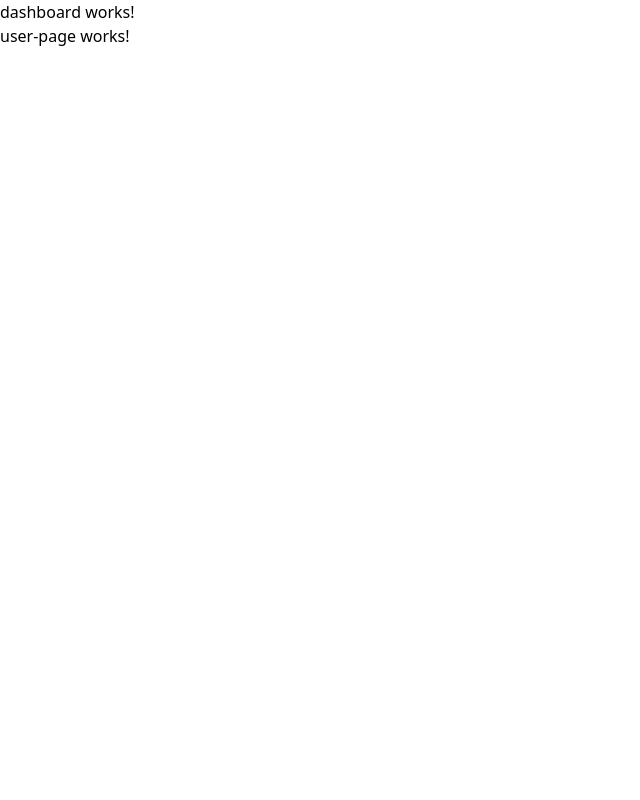
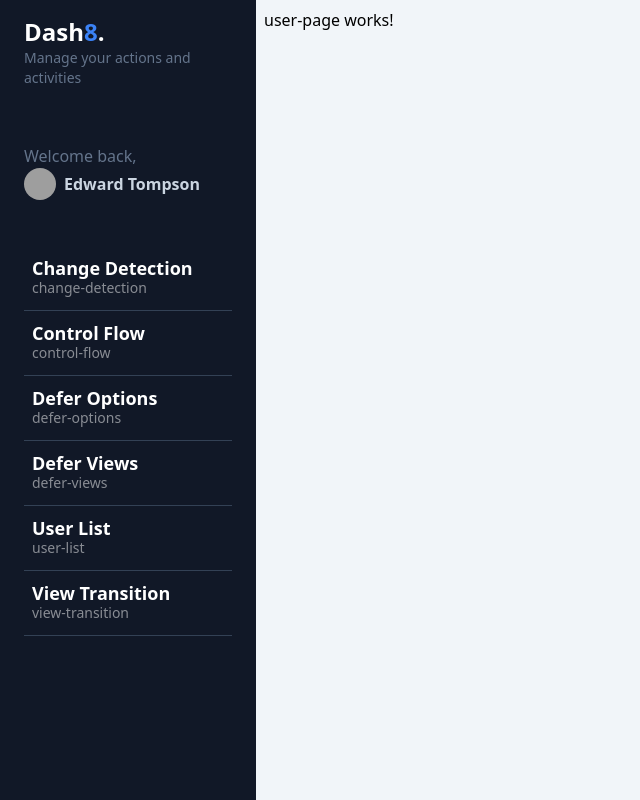
Before and after one commit to abelborit/angular-v17-dashboard-app, an Angular app: page /dashboard/user/1 in a window 1280 px wide. Shown: the whole page, without its empty margins (0-640 px from the left). Built offline with nearby package versions, Linux system fonts and the light colour scheme; grey boxes are pictures that could not be loaded.

Commit message:
[FEAT] dashboard.component & side-menu.component & new sintaxis @for(){}

```diff
--- a/src/app/dashboard/dashboard.component.html
+++ b/src/app/dashboard/dashboard.component.html
@@ -1,3 +1,11 @@
-<p>dashboard works!</p>
+<div
+  class="flex bg-slate-100 overflow-y-scroll w-screen h-screen antialiased text-black selection:bg-blue-600 selection:text-white"
+>
+  <div class="flex relative w-screen">
+    <app-side-menu />
 
-<router-outlet />
+    <div class="text-black px-2 mt-2 w-full">
+      <router-outlet />
+    </div>
+  </div>
+</div>
--- a/src/app/dashboard/dashboard.component.ts
+++ b/src/app/dashboard/dashboard.component.ts
@@ -1,9 +1,10 @@
 import { Component } from '@angular/core';
 import { RouterOutlet } from '@angular/router';
+import { SideMenuComponent } from '../shared/side-menu/side-menu.component';
 
 @Component({
   standalone: true,
-  imports: [RouterOutlet],
+  imports: [RouterOutlet, SideMenuComponent],
   templateUrl: './dashboard.component.html',
   styleUrl: './dashboard.component.css',
 })
--- a/src/app/shared/side-menu/side-menu.component.html
+++ b/src/app/shared/side-menu/side-menu.component.html
@@ -1 +1,59 @@
-<p>side-menu works!</p>
+<!-- https://tailwindcomponents.com/component/dashboard-navigation -->
+
+<div
+  id="menu"
+  class="bg-gray-900 min-h-screen z-10 text-slate-300 w-64 left-0 h-screen overflow-y-auto"
+>
+  <div id="logo" class="my-4 px-6">
+    <h1 class="text-lg md:text-2xl font-bold text-white">
+      Dash<span class="text-blue-500">8</span>.
+    </h1>
+    <p class="text-slate-500 text-sm">Manage your actions and activities</p>
+  </div>
+  <div id="profile" class="px-6 py-10">
+    <p class="text-slate-500">Welcome back,</p>
+    <a href="#" class="inline-flex space-x-2 items-center">
+      <span>
+        <img
+          class="rounded-full w-8 h-8"
+          src="https://images.unsplash.com/photo-1542909168-82c3e7fdca5c?ixlib=rb-4.0.3&ixid=MnwxMjA3fDB8MHxwaG90by1wYWdlfHx8fGVufDB8fHx8&auto=format&fit=crop&w=128&q=80"
+          alt=""
+        />
+      </span>
+      <span class="text-sm md:text-base font-bold"> Edward Tompson </span>
+    </a>
+  </div>
+  <div id="nav" class="w-full px-6">
+    <!-- SINTAXIS ANTIGUA no permite tener múltiples directivas enlazadas a un solo elemento para que cambie su template HTML-->
+    <!-- <a
+      *ngFor="let item of menuItems"
+      *ngIf="true"
+      href="#"
+      class="w-full px-2 inline-flex space-x-2 items-center border-b border-slate-700 py-3 bg-blue-800 hover:bg-white/5 transition ease-linear duration-150"
+    >
+      <div class="flex flex-col">
+        <span class="text-lg font-bold leading-5 text-white">Dashboard</span>
+        <span class="text-sm text-white/50 hidden md:block">Data Overview</span>
+      </div>
+    </a> -->
+
+    <!-- SINTAXIS NUEVA permite tener múltiples directivas enlazadas a un solo elemento para que cambie su template HTML-->
+    <!-- al usar el ciclo for siempre nos va a pedir el track que es una flag o bandera que le dirá al ciclo for cómo poderle dar seguimiento a esos elementos porque Angular necesita saber de qué manera si esos elementos están cambiando de posición, drag & drop o algún tipo de animación o transición a qué elemento y poderle dar un seguimiento. En este caso será un track del path del item -->
+    @for(item of menuItems; track item.path){
+    <a
+      [routerLink]="item.path"
+      routerLinkActive="bg-blue-800"
+      class="w-full px-2 inline-flex space-x-2 items-center border-b border-slate-700 py-3 hover:bg-white/5 transition ease-linear duration-150"
+    >
+      <div class="flex flex-col">
+        <span class="text-lg font-bold leading-5 text-white">{{
+          item.title
+        }}</span>
+        <span class="text-sm text-white/50 hidden md:block">{{
+          item.path
+        }}</span>
+      </div>
+    </a>
+    }
+  </div>
+</div>
--- a/src/app/shared/side-menu/side-menu.component.ts
+++ b/src/app/shared/side-menu/side-menu.component.ts
@@ -1,12 +1,22 @@
 import { Component } from '@angular/core';
+import { CommonModule } from '@angular/common';
+import { RouterModule } from '@angular/router';
+import { routes } from '../../app.routes';
 
 @Component({
   selector: 'app-side-menu',
   standalone: true,
-  imports: [],
+  imports: [CommonModule, RouterModule],
   templateUrl: './side-menu.component.html',
-  styleUrl: './side-menu.component.css'
+  styleUrl: './side-menu.component.css',
 })
 export class SideMenuComponent {
-
+  /* el .flat() de los arreglos retorna un nuevo arreglo con todos los elementos de los sub-arreglos que tiene y de forma recursiva hasta la profundidad especificada */
+  /* se usa el filter ya que en el flat() está tomando el { path: '', redirectTo: '/dashboard', pathMatch: 'full' } y en este caso no lo vamos a utilizar entonces por eso se filtra solo a las rutas que tengan un path que sea de valor truthy y con eso tenemos todas las rutas que están definidas */
+  /* el otro filter() es para quitar la ruta que tenga parámetros ya que ahora no queremos que forma parte de nuestro menú */
+  public menuItems = routes
+    .map((route) => route.children ?? [])
+    .flat()
+    .filter((route) => route && route.path)
+    .filter((route) => !route.path?.includes(':'));
 }
```
Also changed, not shown: 1 other file (tests, documents, lock files or other folders).
